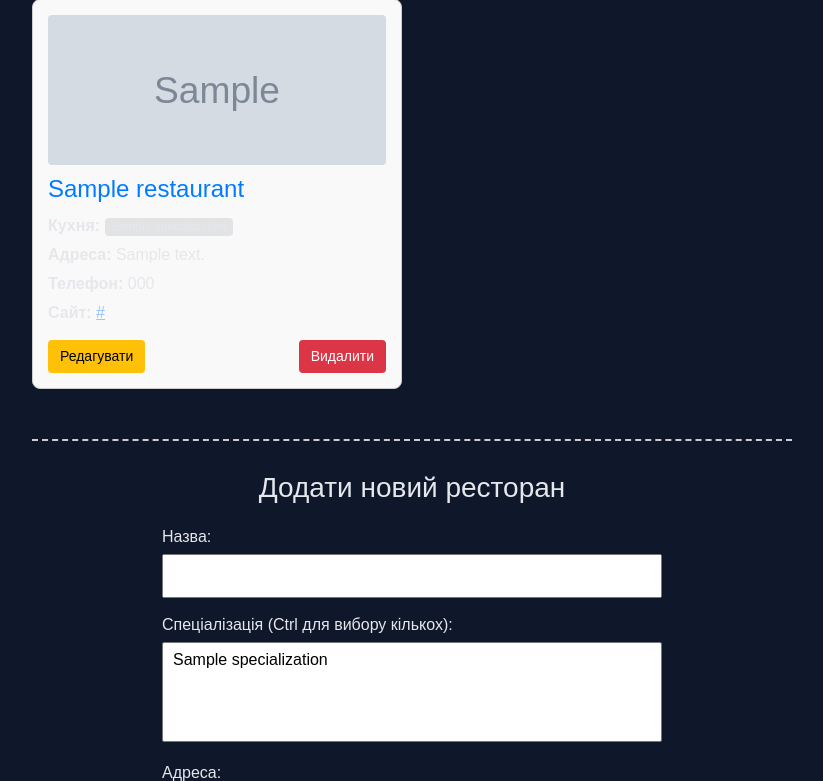
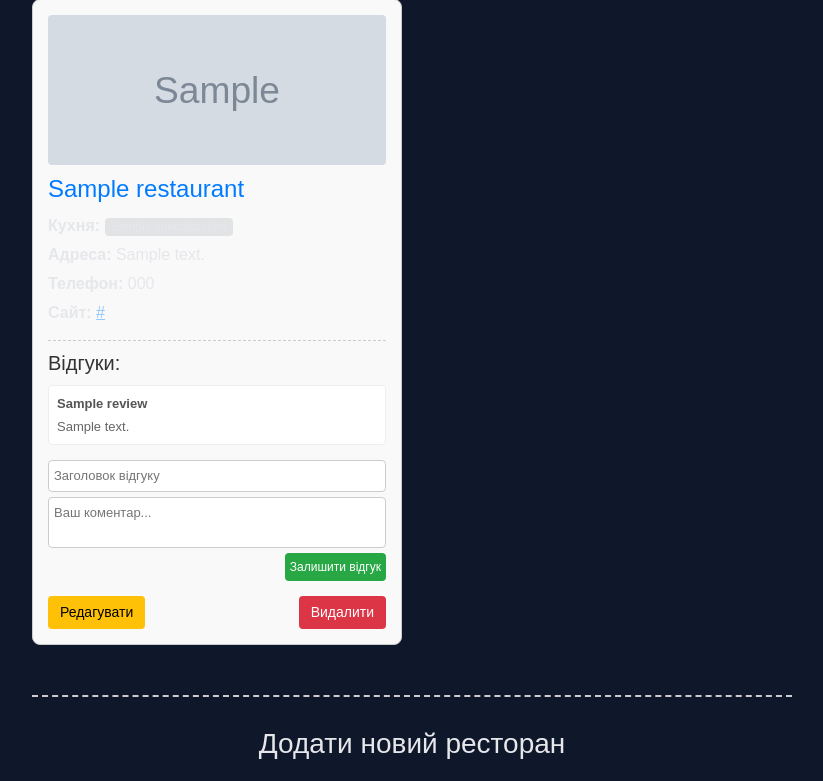
Before and after one commit to YaderniyDrakon420/PythonRestaurant, a Django app: page / in a window 1280 px wide. Shown: the part 551-1332 px from the top of the page, without its empty margins (228-1051 px from the left). Run offline with Django 5.2, Linux system fonts and the light colour scheme; tables that the repository leaves empty hold one stand-in row (values such as "Sample post"); grey boxes marked "Sample" are stand-in pictures; some libraries are stand-ins or nearby versions.

Commit message:
Добавление отзывов

```diff
--- a/myapp/admin.py
+++ b/myapp/admin.py
@@ -1,6 +1,7 @@
 from django.contrib import admin
-from .models import Specialization, Restaurant, RestaurantImage
+from .models import Specialization, Restaurant, RestaurantImage, Review
 
 admin.site.register(Specialization)
 admin.site.register(Restaurant)
 admin.site.register(RestaurantImage)
+admin.site.register(Review)
--- a/myapp/models.py
+++ b/myapp/models.py
@@ -13,3 +13,8 @@
 class RestaurantImage(models.Model):
     restaurant = models.ForeignKey(Restaurant, on_delete=models.CASCADE, related_name='images')
     image = models.ImageField(upload_to='restaurants/')
+
+class Review(models.Model):
+    title = models.CharField(max_length=100)
+    text = models.CharField(max_length=1000)
+    restaurant = models.ForeignKey(Restaurant, on_delete=models.CASCADE, related_name='review')
--- a/myapp/static/myapp/main.js
+++ b/myapp/static/myapp/main.js
@@ -82,3 +82,53 @@
         });
     }
 }
+
+function submitReview(event, restaurantId) {
+    event.preventDefault();
+    const titleInput = document.getElementById(`rev_title_${restaurantId}`);
+    const textInput = document.getElementById(`rev_text_${restaurantId}`);
+
+    const formData = new FormData();
+    formData.append('title', titleInput.value);
+    formData.append('text', textInput.value);
+
+    const getCookie = (name) => {
+        let cookieValue = null;
+        if (document.cookie && document.cookie !== '') {
+            const cookies = document.cookie.split(';');
+            for (let i = 0; i < cookies.length; i++) {
+                const cookie = cookies[i].trim();
+                if (cookie.substring(0, name.length + 1) === (name + '=')) {
+                    cookieValue = decodeURIComponent(cookie.substring(name.length + 1));
+                    break;
+                }
+            }
+        }
+        return cookieValue;
+    };
+    fetch(`/restaurant/${restaurantId}/review/`, {
+        method: 'POST',
+        body: formData,
+        headers: {
+            'X-CSRFToken': getCookie('csrftoken')
+        }
+    })
+    .then(response => {
+        if (!response.ok) {
+            throw new Error('Server returned status ' + response.status);
+        }
+        return response.json();
+    })
+    .then(data => {
+        if (data.error) {
+            alert('Помилка: ' + data.error);
+        } else {
+            alert('Дякуємо за ваш відгук!');
+            window.location.reload();
+        }
+    })
+    .catch(error => {
+        console.error('Error details:', error);
+        alert('Сталася помилка при отправці відгуку');
+    });
+}
--- a/myapp/templates/myapp/home.html
+++ b/myapp/templates/myapp/home.html
@@ -74,7 +74,31 @@
                         {% if restaurant.website %}
                             <p style="margin: 5px 0;"><strong>Сайт:</strong> <a href="{{ restaurant.website }}" target="_blank">{{ restaurant.website }}</a></p>
                         {% endif %}
+                        <div style="margin-top: 15px; border-top: 1px dashed #ccc; padding-top: 10px;">
+                            <h5 style="margin-bottom: 10px; color: #333;">Відгуки:</h5>
 
+                            <div style="max-height: 150px; overflow-y: auto; margin-bottom: 10px;">
+                                {% for rev in restaurant.review.all %}
+                                    <div style="background: #fff; border: 1px solid #eee; padding: 8px; border-radius: 4px; margin-bottom: 5px;">
+                                        <strong style="font-size: 13px; display: block; color: #555;">{{ rev.title }}</strong>
+                                        <p style="margin: 3px 0 0 0; font-size: 13px; color: #666;">{{ rev.text }}</p>
+                                    </div>
+                                {% empty %}
+                                    <p style="color: gray; font-style: italic; font-size: 13px; margin: 0;">Відгуків ще немає.</p>
+                                {% endfor %}
+                            </div>
+
+                            <form onsubmit="submitReview(event, {{ restaurant.id }})" style="display: flex; flex-direction: column; gap: 5px;">
+                                <input type="text" id="rev_title_{{ restaurant.id }}" placeholder="Заголовок відгуку" required
+                                       style="width: 100%; padding: 5px; font-size: 13px; border: 1px solid #ccc; border-radius: 4px;">
+                                <textarea id="rev_text_{{ restaurant.id }}" placeholder="Ваш коментар..." required rows="2"
+                                          style="width: 100%; padding: 5px; font-size: 13px; border: 1px solid #ccc; border-radius: 4px; resize: none;"></textarea>
+                                <button type="submit"
+                                        style="background-color: #28a745; color: white; border: none; padding: 5px; border-radius: 4px; cursor: pointer; font-size: 12px; align-self: flex-end;">
+                                    Залишити відгук
+                                </button>
+                            </form>
+                        </div>
                         <div style="margin-top: 15px; display: flex; justify-content: space-between; align-items: center;">
                             <button onclick="startEdit({
                                         id: '{{ restaurant.id }}',
--- a/myapp/urls.py
+++ b/myapp/urls.py
@@ -10,8 +10,7 @@
     path('layout', views.layout),
     path('restaurant/delete/<int:restaurant_id>/', views.delete_restaurant, name='delete_restaurant'),
     path('restaurant/edit/<int:restaurant_id>/', views.edit_restaurant, name='edit_restaurant'),
-    # path('category/<int:id>/', category),
-    # path('category/<slug:category_slug>/', category)
+    path('restaurant/<int:restaurant_id>/review/', views.make_review, name='add_review'),
 ]
 
 if settings.DEBUG:
--- a/myapp/views.py
+++ b/myapp/views.py
@@ -1,13 +1,10 @@
 from django.http import HttpResponse, Http404, JsonResponse
 from django.shortcuts import render, redirect, get_object_or_404
-from django.views.decorators.csrf import csrf_exempt
-from .models import Restaurant, Specialization, RestaurantImage
 import json
-
 from django.shortcuts import render, get_object_or_404
 from django.http import JsonResponse
 from django.views.decorators.csrf import csrf_exempt
-from .models import Restaurant, Specialization, RestaurantImage
+from .models import Restaurant, Specialization, RestaurantImage, Review
 
 
 @csrf_exempt
@@ -80,14 +77,12 @@
 
     return JsonResponse({"error": "Method not allowed"}, status=405)
 
-
 @csrf_exempt
 def edit_restaurant(request, restaurant_id):
     if request.method == 'POST':
         try:
             restaurant = get_object_or_404(Restaurant, id=restaurant_id)
 
-            # Извлекаем новые данные из формы
             restaurant.title = request.POST.get("title")
             restaurant.address = request.POST.get("address")
             restaurant.website = request.POST.get("website", "")
@@ -115,7 +110,23 @@
             return JsonResponse({"error": str(e)}, status=400)
     return JsonResponse({"error": "Method not allowed"}, status=405)
 
-
+def make_review(request, restaurant_id):
+    if request.method == 'POST':
+        try:
+            restaurant = get_object_or_404(Restaurant, id=restaurant_id)
+            title = request.POST.get("title")
+            text = request.POST.get("text")
+            if not title or not text:
+                return JsonResponse({"error": "Заголовок та текст відгуку обов'язкові"}, status=400)
+            Review.objects.create(
+                title=title,
+                text=text,
+                restaurant=restaurant
+            )
+            return JsonResponse({"message": "Відгук успішно додано!"}, status=201)
+        except Exception as e:
+            return JsonResponse({"error": str(e)}, status=400)
+    return JsonResponse({"error": "Method not allowed"}, status=405)
 
 def contacts(request):
     return render(request, 'myapp/contacts.html')
@@ -128,14 +139,3 @@
 
 def page_not_found(request, exception):
     return render(request, 'myapp/not_found.html', status=404)
-
-# def category(request, id=None, category_slug=None):
-#     if id is not None:
-#         if id==2:
-#             raise Http404()
-#         elif id==3:
-#             return redirect('main')
-#         return HttpResponse(f"Category Id {id}")
-#     elif category_slug is not None:
-#         return HttpResponse(f"Category slug {category_slug}")
-#     return HttpResponse("Category Page")
```
Also changed, not shown: myapp/migrations/0002_review.py (added), 1 other file.
